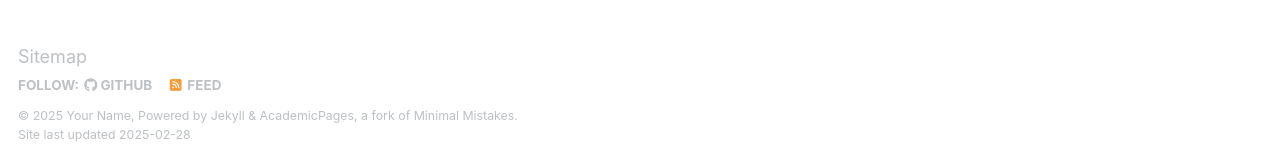
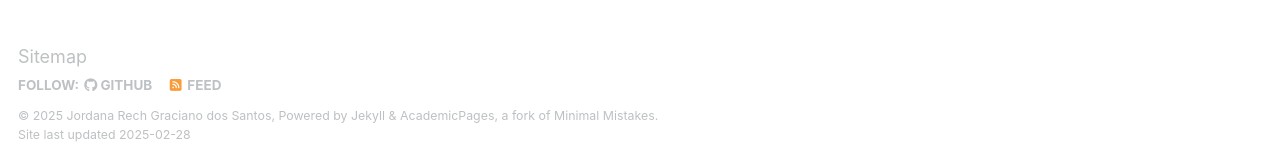
Before and after one commit to jordanarechgs/Jordana-Rech-Graciano-dos-Santos, a Jekyll site: the page built from _pages/about.md, in a window 1280 px wide and 900 px high, scrolled down 2642 px. Shown: the part 738-897 px from the top of the window. Built offline with Jekyll 4.4.1, drawn with Linux system fonts in a browser that asks for light colours; some web fonts are replaced.

Commit message:
Update _config.yml

```diff
--- a/_config.yml
+++ b/_config.yml
@@ -11,7 +11,7 @@ locale                   : "en-US"
 site_theme               : "default"
 title                    : "Your Name / Site Title"
 title_separator          : "-"
-name                     : &name "Your Name"
+name                     : &name "Jordana Rech Graciano dos Santos"
 description              : &description "personal description"
 url                      : https://academicpages.github.io # the base hostname & protocol for your site e.g. "https://[your GitHub username].github.io"
 baseurl                  : "" # the subpath of your site, e.g. "/blog"
```
